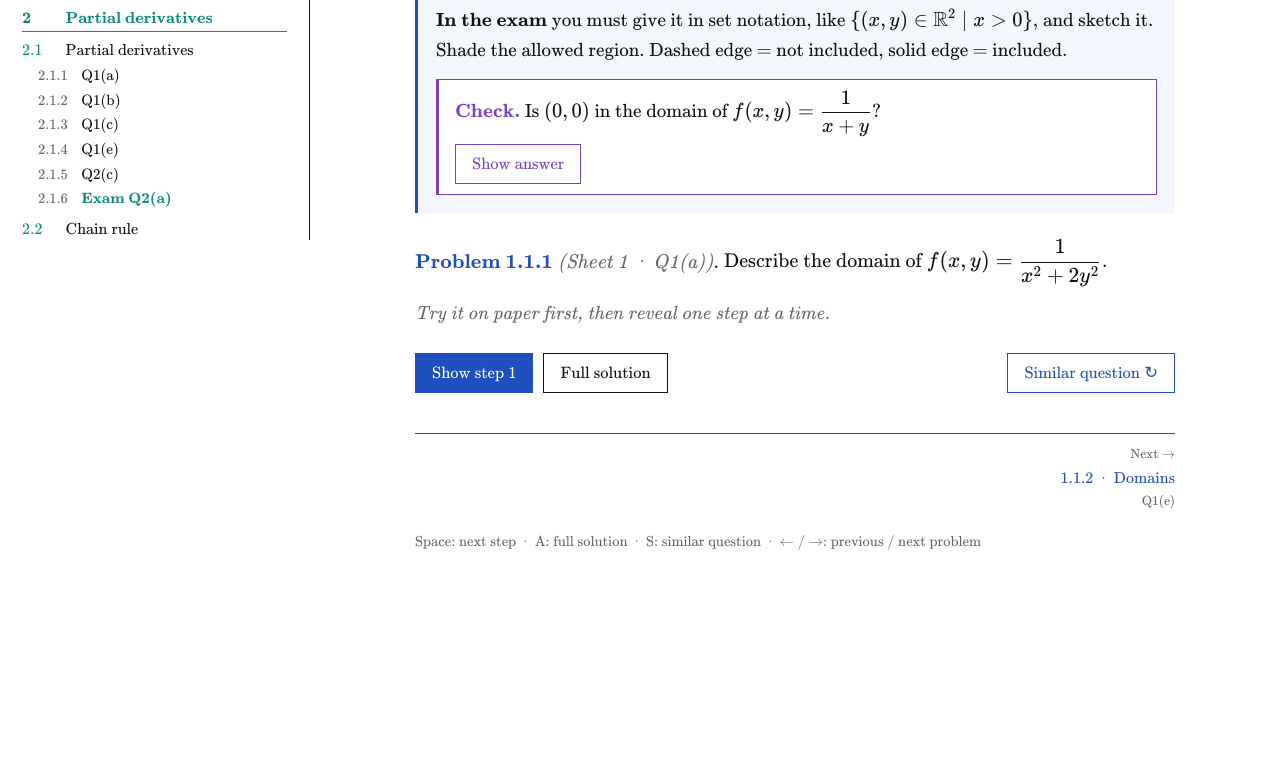
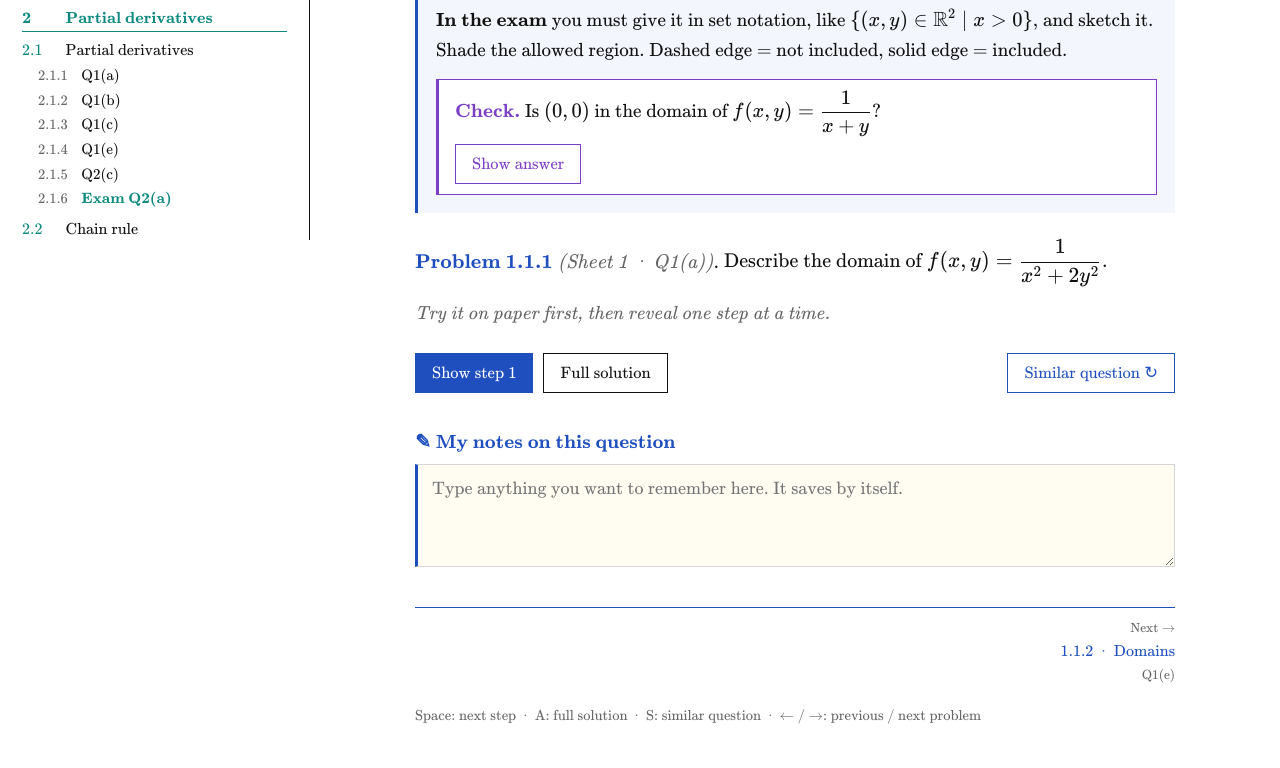
Before and after one commit to albinjoby82-ops/MATH_Lock-In, a plain HTML site: page index.html in a window 1280 px wide. Shown: the part 560-1328 px from the top of the page. Before the commit the page ends 1204 px from the top, so only its background shows below. Drawn offline with nearby package versions, Linux system fonts and the light colour scheme.

Commit message:
Add a My notes box to every question, with a pencil icon in the contents
Co-Authored-By: Claude Fable 5.2 <noreply@anthropic.com>
Claude-Session: https://claude.ai/code/session_01DBFF8ypTdgNEEmKL9kersK

```diff
--- a/index.html
+++ b/index.html
@@ -106,6 +106,12 @@ details.notes .body{padding:2px 0 14px}
 .b.warn{border-color:var(--warn);color:var(--warn)}
 .b:disabled{opacity:.35;cursor:default;background:#fff}
 
+.mynotes{margin-top:34px}
+.mynotes label{display:block;font-weight:700;color:var(--c);margin-bottom:6px}
+.mynotes textarea{display:block;width:100%;font:inherit;font-size:18px;line-height:1.5;color:var(--ink);background:#fffdf2;border:1px solid var(--hair);border-left:3px solid var(--c);padding:10px 14px;resize:vertical;min-height:84px}
+.mynotes textarea:focus{outline:none;border-color:var(--c)}
+.qlink .nt{font-size:14px;color:var(--c)}
+.qlink.on .nt{color:#fff}
 .pager{display:flex;justify-content:space-between;gap:16px;border-top:1px solid var(--c);margin-top:40px;padding-top:10px;font-size:16px}
 .pager button{text-align:left;max-width:48%}
 .pager button.nx{text-align:right;margin-left:auto}
@@ -160,6 +166,8 @@ function load(){
 load();
 try{st=JSON.parse(localStorage.getItem(KEY))||{}}catch(e){}
 function save(){try{localStorage.setItem(KEY,JSON.stringify(st))}catch(e){}}
+var notes={};try{notes=JSON.parse(localStorage.getItem(KEY+'-notes'))||{}}catch(e){}
+function saveNotes(){try{localStorage.setItem(KEY+'-notes',JSON.stringify(notes))}catch(e){}}
 var cur=0, shown=0, sim=false;
 function restore(){cur=0;try{var h=localStorage.getItem(KEY+'-at-'+mode),k=+localStorage.getItem(KEY+'-ati-'+mode);if(list[k]&&list[k].q.id===h){cur=k;return}for(var i=0;i<list.length;i++)if(list[i].q.id===h){cur=i;break}}catch(e){}}
 restore();
@@ -188,7 +196,7 @@ function nav(){
   list.forEach(function(x,i){
     if(x.p!==lastP){lastP=x.p;n.appendChild(el('div','part c'+((x.pi-1)%6+1),'<span class="num">'+x.pi+'</span><span>'+strip(x.p.title)+'</span>'))}
     if(x.t!==lastT){lastT=x.t;n.appendChild(el('div','topic c'+((x.pi-1)%6+1),'<span class="num">'+x.pi+'.'+x.ti+'</span><span>'+x.t.title+'</span>'))}
-    var b=el('button','qlink c'+((x.pi-1)%6+1)+(x.q.ref.indexOf('Sample exam')===0?' ex':'')+' '+(i===cur?' on':'')+(st[x.q.id]?' '+st[x.q.id]:''),'<span class="num">'+x.num+'</span><span class="r">'+short(x.q.ref)+'</span><span class="m">'+mark(x.q.id)+'</span>');
+    var b=el('button','qlink c'+((x.pi-1)%6+1)+(x.q.ref.indexOf('Sample exam')===0?' ex':'')+' '+(i===cur?' on':'')+(st[x.q.id]?' '+st[x.q.id]:''),'<span class="num">'+x.num+'</span><span class="r">'+short(x.q.ref)+'</span>'+(notes[x.q.id]?'<span class="nt" title="You wrote a note">✎</span>':'')+'<span class="m">'+mark(x.q.id)+'</span>');
     b.onclick=function(){go(i)};
     n.appendChild(b);
   });
@@ -245,6 +253,11 @@ function render(){
   if(o.sim){var sb=el('button','b simb',sim?'← Back to original':'Similar question ↻');sb.onclick=toggleSim;row.appendChild(sb)}
   v.appendChild(row);
 
+  var nb=el('div','mynotes','<label for="note">✎ My notes on this question</label>');
+  var ta=document.createElement('textarea');ta.id='note';ta.rows=3;ta.placeholder='Type anything you want to remember here. It saves by itself.';ta.value=notes[o.id]||'';
+  function grow(){ta.style.height='auto';ta.style.height=(ta.scrollHeight+2)+'px'}
+  ta.oninput=function(){var had=!!notes[o.id];if(ta.value.trim())notes[o.id]=ta.value;else delete notes[o.id];saveNotes();grow();if(had!==!!notes[o.id])nav()};
+  nb.appendChild(ta);v.appendChild(nb);setTimeout(grow,0);
   var pg=el('div','pager');
   function lbl(i){var y=list[i];return '<span>'+y.num+' · '+y.t.title+'</span><small>'+short(y.q.ref)+'</small>'}
   var pv=el('button','pv'+(cur>0?' c'+((list[cur-1].pi-1)%6+1):''),cur>0?'<small>← Previous</small>'+lbl(cur-1):'');pv.disabled=cur===0;pv.onclick=function(){go(cur-1)};pg.appendChild(pv);
@@ -256,7 +269,7 @@ function render(){
 }
 document.getElementById('menu').onclick=function(){document.getElementById('nav').classList.toggle('open')};
 document.addEventListener('keydown',function(e){
-  if(e.target.tagName==='INPUT'||e.metaKey||e.ctrlKey||e.altKey)return;
+  if(e.target.tagName==='INPUT'||e.target.tagName==='TEXTAREA'||e.metaKey||e.ctrlKey||e.altKey)return;
   var o=list[cur].q, n=((sim&&o.sim)?o.sim:o).steps.length;
   if(e.key===' '){e.preventDefault();if(shown<=n){shown++;render()}}
   else if(e.key==='a'||e.key==='A'){shown=n+1;render()}
```
